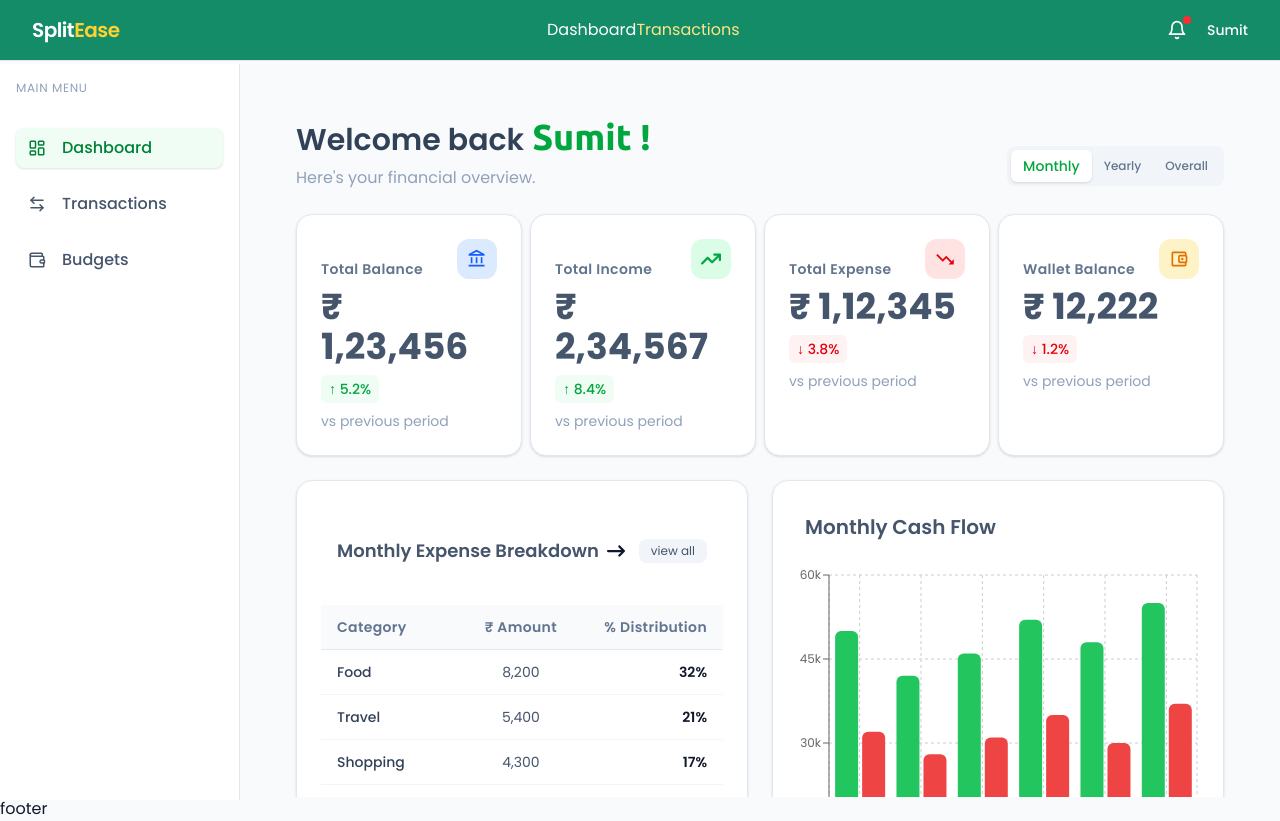
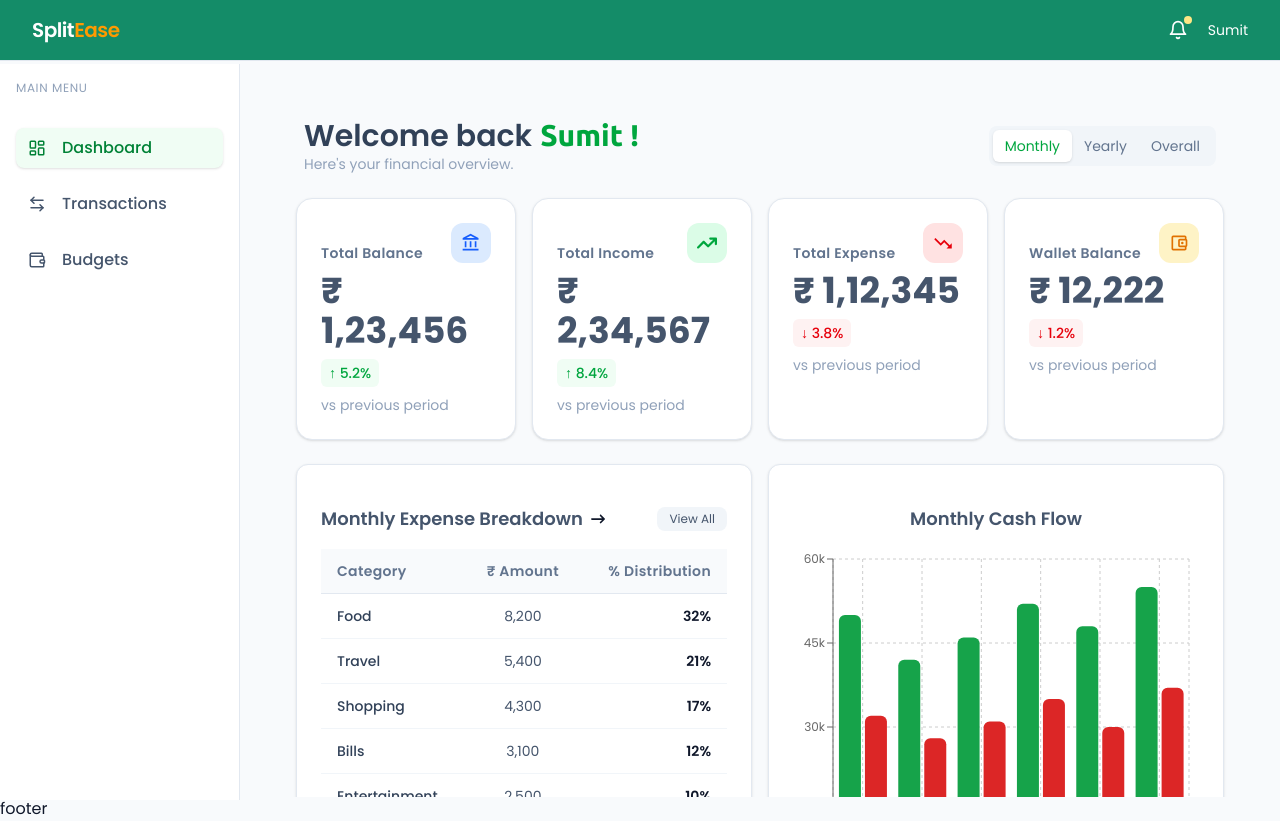
Before and after one commit to sumitsarkar98/SplitEase, a React app in the folder frontend/: page /home/dashboard in a window 1280 px wide. Built offline with nearby package versions, Linux system fonts and the light colour scheme; the HTML template or start-up script is replaced by a standard one; a web font is replaced by a local one.

Commit message:
fix some ui bugs

```diff
--- a/frontend/src/components/Header.tsx
+++ b/frontend/src/components/Header.tsx
@@ -1,56 +1,91 @@
-import { FiBell } from "react-icons/fi";
-
+import { FiBell, FiMenu, FiX } from "react-icons/fi";
 import { NavLink } from "react-router-dom";
+import { useState } from "react";
 
 const Header = () => {
+  const [open, setOpen] = useState(false);
+
   return (
+    <>
       <header className="sticky top-0 z-50 bg-white border-b border-slate-200 px-6 lg:px-8 py-4 flex items-center justify-between">
-      {/* ================= LEFT SECTION ================= */}
-      <div className="flex items-center gap-4">
+        {/* Logo */}
         <h1 className="text-xl font-semibold text-white tracking-tight">
-          <NavLink to="/home/dashboard">
-            Split
-            <span className="text-amber-300">Ease</span>
+          <NavLink to="/">
+            Split<span className="text-amber-500">Ease</span>
           </NavLink>
         </h1>
+
+        {/* Right Section */}
+        <div className="flex items-center gap-5">
+          {/* Notification */}
+          <button className="relative text-white hover:text-primary-600 transition">
+            <FiBell size={20} />
+            <span className="absolute -top-1 -right-1 h-2 w-2 bg-amber-200 rounded-full"></span>
+          </button>
+
+          {/* Username */}
+          <NavLink
+            to="/home/dashboard"
+            className="hidden sm:block text-sm text-white hover:text-amber-200 transition"
+          >
+            Sumit
+          </NavLink>
+
+          {/* Mobile Menu Button (RIGHT SIDE) */}
+          <button
+            onClick={() => setOpen(true)}
+            className="lg:hidden text-slate-700"
+          >
+            <FiMenu size={24} />
+          </button>
+        </div>
+      </header>
+
+      {/* FULL SCREEN MOBILE MENU */}
+      {open && (
+        <div className="fixed inset-0 z-50 bg-[#148c68] lg:hidden">
+          {/* Top Bar */}
+          <div className="flex justify-end items-center p-6 text-white">
+            <button onClick={() => setOpen(false)}>
+              <FiX size={24} />
+            </button>
           </div>
 
-      {/* ================= MIDDLE SECTION ================= */}
-      <div className="hidden md:flex items-center">
+          {/* Menu Links */}
+          <nav className="flex flex-col gap-6 p-6 text-lg font-light">
             <NavLink
-          to="/home/dashboard"
+              to="dashboard"
+              onClick={() => setOpen(false)}
               className={({ isActive }) =>
-            isActive ? "text-white" : "text-green-600"
+                isActive ? "text-amber-200" : "text-white"
               }
             >
               Dashboard
             </NavLink>
+
             <NavLink
-          to="/home/transactions"
+              to="transactions"
+              onClick={() => setOpen(false)}
               className={({ isActive }) =>
-            isActive ? "text-white" : "text-amber-200"
+                isActive ? "text-amber-200" : "text-white"
               }
             >
               Transactions
             </NavLink>
+
+            <NavLink
+              to="budgets"
+              onClick={() => setOpen(false)}
+              className={({ isActive }) =>
+                isActive ? "text-amber-200" : "text-white"
+              }
+            >
+              Budgets
+            </NavLink>
+          </nav>
         </div>
-
-      {/* ================= RIGHT SECTION ================= */}
-      <div className="flex items-center gap-5">
-        {/* Notification */}
-        <button className="relative text-white hover:text-primary-600 transition">
-          <FiBell size={20} />
-          <span className="absolute -top-1 -right-1 h-2 w-2 bg-red-500 rounded-full"></span>
-        </button>
-
-        {/* User Profile */}
-        <div className="flex items-center gap-3 cursor-pointer">
-          <span className="hidden sm:block text-sm font-medium text-white">
-            Sumit
-          </span>
-        </div>
-      </div>
-    </header>
+      )}
+    </>
   );
 };
 
--- a/frontend/src/components/features/Dashboard.tsx
+++ b/frontend/src/components/features/Dashboard.tsx
@@ -1,122 +1,98 @@
 import { NavLink } from "react-router-dom";
 import OverviewCard from "../ui/cards/OverviewCard";
 import CategoryTable from "../ui/tables/CategoryTable";
+import TransactionTable from "../ui/tables/TransactionTable";
+import BarCharts from "../ui/charts/BarCharts";
 
 import { FaArrowRightLong } from "react-icons/fa6";
 import { useState } from "react";
-import TransactionTable from "../ui/tables/TransactionTable";
-import BarCharts from "../ui/charts/BarCharts";
 
 const Dashboard = () => {
   const [chartType, setChartType] = useState<"monthly" | "yearly" | "overall">(
     "monthly",
   );
+
   return (
-    <div className="p-2 md:p-3 lg:p-8 space-y-4 bg-light min-h-screen">
-      {/* ================= USER GREETING SECTION ================= */}
-      <section className="space-y-1 lg:space-y-2 flex flex-col md:flex-row justify-between items-start md:items-center">
-        {/* user-info */}
-        <div>
-          <h1 className="text-xl lg:text-3xl font-semibold text-slate-700 md:mb-2">
+    <div className="md:p-6 lg:p-8 space-y-6 bg-light min-h-screen">
+      {/* ===== HEADER ===== */}
+      <section className="flex flex-col md:flex-row md:items-center md:justify-between px-2 md:gap-4">
+        {/* Greeting */}
+        <div className="mb-2 md:mb-0">
+          <h1 className="text-xl md:text-2xl lg:text-3xl font-semibold text-slate-700">
             Welcome back
-            <span className="text-green-600 text-2xl lg:text-4xl font-semibold ml-2 font-highlight">
+            <span className="ml-2 text-green-600 text-2xl lg:text-3xl font-highlight">
               Sumit !
             </span>
           </h1>
-          <p className="text-xs lg:text-base text-slate-400">
+          <p className="text-sm text-slate-400">
             Here's your financial overview.
           </p>
         </div>
 
-        <div className="flex justify-end items-center mt-4">
-          {/* grp-btn */}
-          <div className="flex items-center bg-slate-100 p-1 rounded-lg w-fit md:mt-0">
+        {/* Filter Buttons */}
+        <div className="flex bg-slate-100 p-1 rounded-lg w-fit">
+          {["monthly", "yearly", "overall"].map((type) => (
             <button
-              onClick={() => setChartType("monthly")}
-              className={`px-3 py-1.5 text-xs md:text-sm font-medium rounded-md transition
+              key={type}
+              onClick={() => setChartType(type as any)}
+              className={`px-3 py-1.5 text-xs md:text-sm rounded-md transition capitalize
               ${
-        chartType === "monthly"
+                chartType === type
                   ? "bg-white text-green-600 shadow-sm"
                   : "text-slate-500 hover:text-slate-700"
               }`}
             >
-              Monthly
+              {type}
             </button>
-
-            <button
-              onClick={() => setChartType("yearly")}
-              className={`px-3 py-1.5 text-xs font-medium rounded-md transition
-      ${
-        chartType === "yearly"
-          ? "bg-white text-green-600 shadow-sm"
-          : "text-slate-500 hover:text-slate-700"
-      }`}
-            >
-              Yearly
-            </button>
-
-            <button
-              onClick={() => setChartType("overall")}
-              className={`px-3 py-1.5 text-xs font-medium rounded-md transition
-      ${
-        chartType === "overall"
-          ? "bg-white text-green-600 shadow-sm"
-          : "text-slate-500 hover:text-slate-700"
-      }`}
-            >
-              Overall
-            </button>
-          </div>
+          ))}
         </div>
       </section>
 
-      {/* ================= OVERVIEW CARDS ================= */}
-      <section className="mb-6">
-        <div className="grid grid-cols-1 sm:grid-cols-2 lg:grid-cols-4 gap-2">
+      {/* ===== OVERVIEW CARDS ===== */}
+      <section className="grid grid-cols-1 sm:grid-cols-2 lg:grid-cols-4 gap-2 px-3 md:px-0 md:gap-4">
         <OverviewCard title="balance" amount="1,23,456" increment={5.2} />
         <OverviewCard title="income" amount="2,34,567" increment={8.4} />
         <OverviewCard title="expense" amount="1,12,345" decrement={3.8} />
         <OverviewCard title="wallet" amount="12,222" decrement={1.2} />
-        </div>
       </section>
 
-      {/* ================= CATEGORY SECTION ================= */}
-      <section className="grid grid-cols-1 lg:grid-cols-2 gap-6 items-stretch">
-        {/* Left Card */}
-        <div className="bg-white rounded-2xl p-4 md:p-6 border border-slate-200 shadow-sm">
-          <div className="flex flex-col md:flex-row justify-between items-center md:px-4 md:py-4 mb-2">
-            <div className="flex items-center justify-center">
-              <h2 className="my-4 text-md md:text-lg text-slate-600 hover:text-green-700 cursor-pointer font-semibold capitalize">
+      {/* ===== CATEGORY + CHART ===== */}
+      <section className="grid grid-cols-1 lg:grid-cols-2 gap-4">
+        {/* Category Table */}
+        <div className="bg-white rounded-xl p-2 md:p-6 border border-slate-200 shadow-sm flex flex-col justify-between">
+          {/* header */}
+          <div className="flex items-center justify-center md:justify-between my-4 md:mb-4">
+            <div className="flex items-center">
+              <h2 className="text-base md:text-lg font-semibold text-slate-600 capitalize">
                 {chartType} Expense Breakdown
               </h2>
-              <FaArrowRightLong className="text-lg ms-2 hidden lg:block" />
+              <FaArrowRightLong className="ml-2 text-sm hidden lg:block" />
             </div>
+
             <NavLink
-              to="/categories"
-              className="hidden lg:flex items-center text-xs bg-slate-100 px-3 py-1 rounded-lg text-slate-600 hover:bg-green-50 hover:text-green-800 transition"
+              to="/home/transactions"
+              className="hidden md:block text-xs bg-slate-100 px-3 py-1 rounded-lg text-slate-600 hover:bg-green-50 hover:text-green-700 transition"
             >
-              <span>view all</span>
+              View All
             </NavLink>
           </div>
 
+          {/* table */}
           <CategoryTable />
         </div>
 
-        {/* Right Placeholder (Chart area for future) */}
-        <div className="bg-white rounded-2xl p-4 border border-slate-200 shadow-sm">
-          <div className="flex items-center justify-start p-2 md:p-4 mb-2">
-            <h2 className="text-lg md:text-xl text-slate-600 hover:text-green-700 cursor-pointer font-semibold capitalize">
+        {/* Chart */}
+        <div className="bg-white rounded-xl p-2 md:p-6 border border-slate-200 shadow-sm">
+          <h2 className="text-base md:text-lg font-semibold text-slate-600 capitalize my-4 text-center">
             {chartType} Cash Flow
           </h2>
-            {/* <FaArrowRightLong className="text-lg ms-2" /> */}
-          </div>
 
           <BarCharts />
         </div>
       </section>
 
-      {/* ================= transaction SECTION ================= */}
-      <section className="space-y-1 lg:space-y-2">
+      {/* ===== TRANSACTIONS ===== */}
+      <section>
         <TransactionTable />
       </section>
     </div>
--- a/frontend/src/components/features/Transactions.tsx
+++ b/frontend/src/components/features/Transactions.tsx
@@ -4,11 +4,11 @@ import TransactionTableDetails from "../ui/tables/TransactionTableDetails";
 
 const Expenses = () => {
   return (
-    <div className="p-2 md:p-4 lg:p-8 space-y-5 bg-light min-h-screen">
+    <div className="md:p-4 lg:p-8 space-y-5 bg-light min-h-screen">
       {/* ================= PAGE DETAILS SECTION ================= */}
       <section className="flex items-start md:items-center md:justify-between">
         {/* page-info */}
-        <div>
+        <div className="px-2 md:p-0">
           <h1 className="text-2xl lg:text-3xl font-semibold text-slate-700 md:mb-2">
             Transactions
           </h1>
@@ -18,7 +18,7 @@ const Expenses = () => {
         </div>
 
         {/* cta-btn */}
-        <div className="flex justify-end bg-red">
+        <div className="hidden md:flex justify-end bg-red">
           <AddBtn name="Add Transaction" />
         </div>
       </section>
--- a/frontend/src/components/ui/charts/BarCharts.tsx
+++ b/frontend/src/components/ui/charts/BarCharts.tsx
@@ -46,9 +46,9 @@ const BarCharts = () => {
 
           <Legend />
 
-          <Bar dataKey="income" fill="#22c55e" radius={[6, 6, 0, 0]} />
+          <Bar dataKey="income" fill="#16a34a" radius={[6, 6, 0, 0]} />
 
-          <Bar dataKey="expense" fill="#ef4444" radius={[6, 6, 0, 0]} />
+          <Bar dataKey="expense" fill="#dc2626" radius={[6, 6, 0, 0]} />
         </BarChart>
       </ResponsiveContainer>
     </div>
--- a/frontend/src/components/ui/tables/CategoryTable.tsx
+++ b/frontend/src/components/ui/tables/CategoryTable.tsx
@@ -17,7 +17,7 @@ const CategoryTable = () => {
 
   return (
     <div className="overflow-x-auto h-100 bg-white">
-      <table className="w-full text-sm">
+      <table className="w-full text-xs md:text-sm">
         {/* ================= TABLE HEADER ================= */}
         <thead>
           <tr className="text-left text-slate-500 border-b border-slate-200 bg-slate-50">
@@ -38,7 +38,7 @@ const CategoryTable = () => {
               key={index}
               className="cursor-pointer group relative border-b border-slate-100
               transition-all duration-300 ease-out
-              hover:bg-green-50 hover:-translate-y-0.5 hover:shadow-sm"
+              hover:bg-slate-50"
             >
               {/* Category */}
               <td
--- a/frontend/src/components/ui/tables/TransactionTable.tsx
+++ b/frontend/src/components/ui/tables/TransactionTable.tsx
@@ -40,7 +40,7 @@ const TransactionTable = () => {
   return (
     <div className="bg-white rounded-2xl border border-slate-200 shadow-sm p-3 md:py-4 md:px-6">
       {/* Header */}
-      <div className="flex  sm:items-center sm:justify-between gap-3 my-4">
+      <div className="flex justify-between items-center gap-3 my-4">
         <h2 className="text-lg md:text-xl text-slate-600 hover:text-green-700 cursor-pointer font-semibold capitalize">
           Recent Transactions
         </h2>
--- a/frontend/src/components/ui/tables/TransactionTableDetails.tsx
+++ b/frontend/src/components/ui/tables/TransactionTableDetails.tsx
@@ -136,9 +136,9 @@ const TransactionTableDetails = () => {
       : transactions.filter((txn) => txn.type === filterType);
 
   return (
-    <div className="bg-white rounded-2xl border border-slate-200 shadow-sm px-4 py-8 md:px-6">
+    <div className="bg-white rounded-2xl border border-slate-200 shadow-sm px-2 py-8 md:px-6">
       {/* HEADER */}
-      <div className="flex flex-col sm:flex-row sm:justify-between md:items-center gap-1 sm:gap-3 sm:mb-4">
+      <div className="flex flex-col md:flex-row md:justify-between md:items-center gap-3 md:mb-4 px-4">
         <h2 className="text-lg md:text-xl text-slate-600 hover:text-green-700 cursor-pointer font-semibold capitalize">
           Transaction history
         </h2>
@@ -162,7 +162,7 @@ const TransactionTableDetails = () => {
 
       {/* TABLE */}
       <div className="overflow-x-auto">
-        <table className="w-full text-sm min-w-100">
+        <table className="w-full text-xs lg:text-base min-w-100">
           <thead className="border-b text-slate-500">
             <tr>
               <th className="py-3 px-2 w-10 text-left ">
--- a/frontend/src/pages/secure/Home.tsx
+++ b/frontend/src/pages/secure/Home.tsx
@@ -22,7 +22,7 @@ const Home = () => {
               `${baseStyle} ${
                 isActive
                   ? "bg-green-50 text-green-700 shadow-sm"
-                  : "text-slate-600 hover:bg-slate-100 hover:text-slate-800"
+                  : "text-slate-600 hover:bg-green-100 hover:text-slate-800"
               }`
             }
           >
@@ -37,7 +37,7 @@ const Home = () => {
               `${baseStyle} ${
                 isActive
                   ? "bg-green-50 text-green-700 shadow-sm"
-                  : "text-slate-600 hover:bg-slate-100 hover:text-slate-800"
+                  : "text-slate-600 hover:bg-green-100 hover:text-green-800"
               }`
             }
           >
@@ -52,7 +52,7 @@ const Home = () => {
               `${baseStyle} ${
                 isActive
                   ? "bg-green-50 text-green-700 shadow-sm"
-                  : "text-slate-600 hover:bg-slate-100 hover:text-slate-800"
+                  : "text-slate-600 hover:bg-green-100 hover:text-green-800"
               }`
             }
           >
```
Also changed, not shown: frontend/src/components/features/Budget.tsx (+59 -45 lines). Lines whose indentation alone changed are shown as unchanged.
